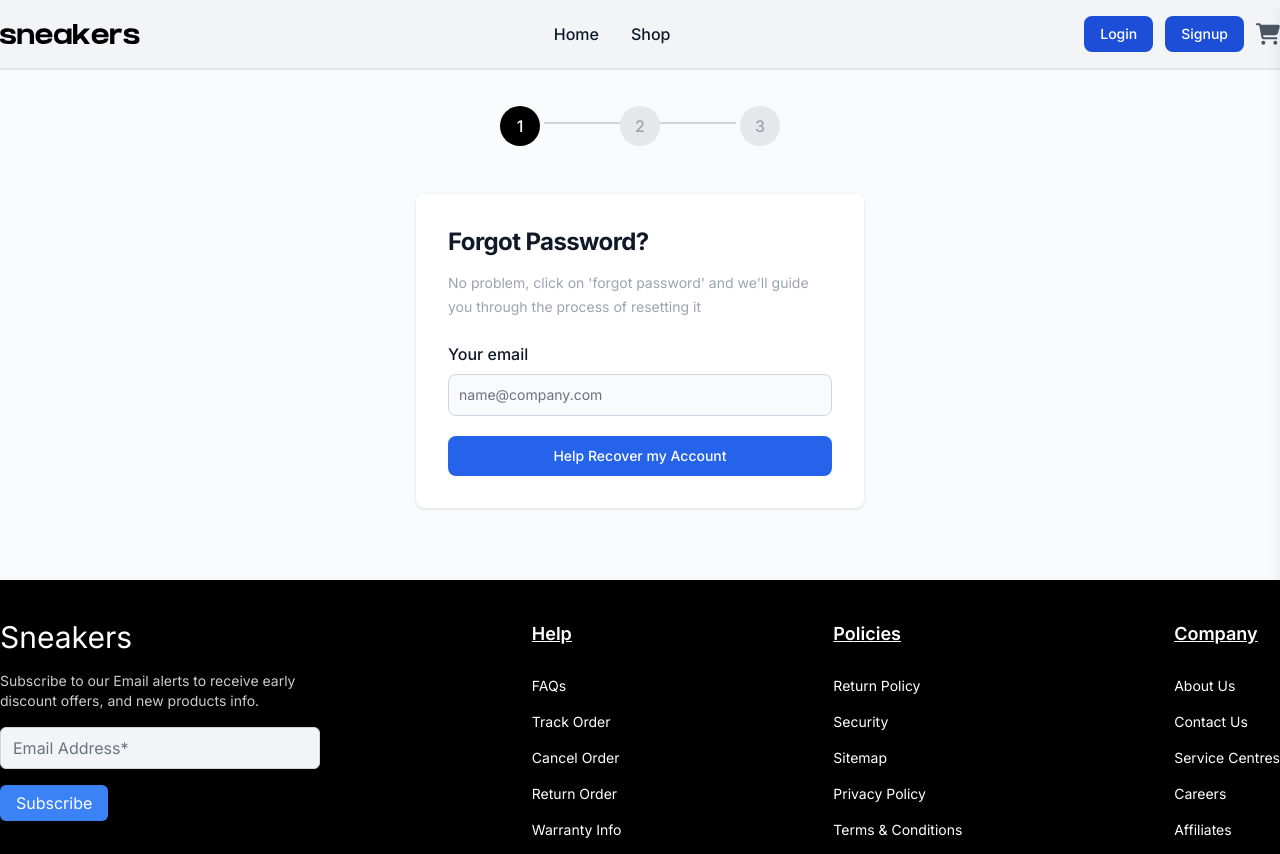
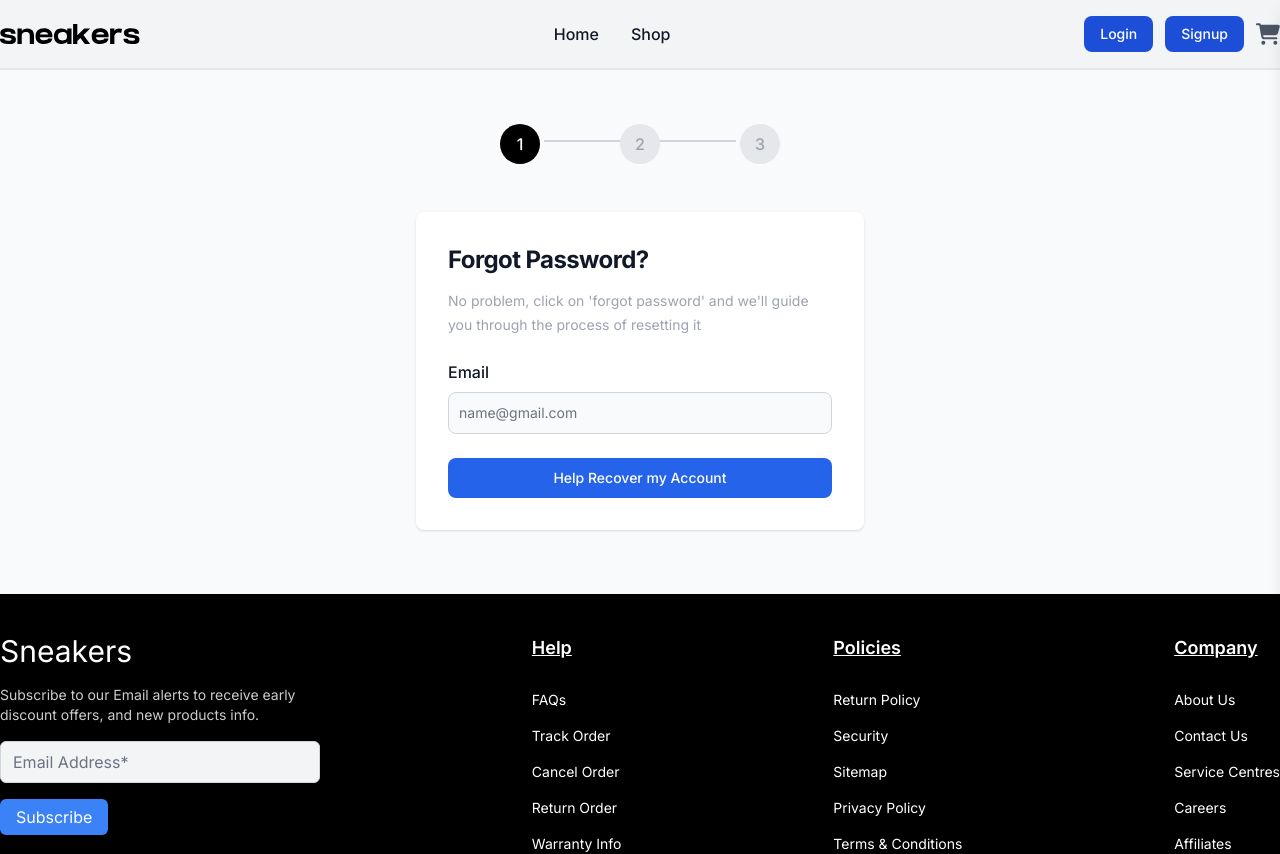
Before and after one commit to linushahs/ecommerce-site, a Next.js app: page /login/recovery/forgot-password in a window 1280 px wide. Shown: the top 854 px of the page. Built offline with nearby package versions, Linux system fonts and the light colour scheme.

Commit message:
Fixed forgot password and otp validation issues

```diff
--- a/src/app/(auth)/login/page.tsx
+++ b/src/app/(auth)/login/page.tsx
@@ -35,8 +35,7 @@ function LoginPage() {
   };
 
   if (isError) {
-    console.log(error);
-    toast.error((error as any).detail || "");
+    toast.error((error as any).data.detail || "");
   }
 
   return (
--- a/src/app/(auth)/login/recovery/forgot-password/page.tsx
+++ b/src/app/(auth)/login/recovery/forgot-password/page.tsx
@@ -1,33 +1,30 @@
 "use client";
-import React from "react";
 
-import { useLoginMutation } from "@/redux/api/authSlice.api";
-import { LoginFormInputs, loginSchema } from "@/schemas/auth.schema";
+import Stepper from "@/components/common/Stepper";
+import { CustomInput } from "@/components/form";
+import { useRequestPwResetMutation } from "@/redux/api/authSlice.api";
+import { ForgotPwInput, forgotPwSchema } from "@/schemas/auth.schema";
 import { zodResolver } from "@hookform/resolvers/zod";
-import Link from "next/link";
 import { SubmitHandler, useForm } from "react-hook-form";
 import { toast } from "sonner";
-import { twMerge } from "tailwind-merge";
-import Stepper from "@/components/common/Stepper";
-import { VERIFY } from "@/constants/routes";
 
 function ForgotPasswordPage() {
   const {
     register,
     handleSubmit,
     formState: { errors },
-  } = useForm<LoginFormInputs>({
-    resolver: zodResolver(loginSchema),
+  } = useForm<ForgotPwInput>({
+    resolver: zodResolver(forgotPwSchema),
   });
 
-  const [login, { data: loginResponse, error, isError, isLoading }] =
-    useLoginMutation();
+  const [reqPwResetMutation, { data, error, isError, isLoading }] =
+    useRequestPwResetMutation();
 
-  const onSubmit: SubmitHandler<LoginFormInputs> = async (data) => {
+  const onSubmit: SubmitHandler<ForgotPwInput> = async (data) => {
     try {
       console.log(data);
       // Perform login mutation
-      await login(data);
+      await reqPwResetMutation(data);
       // Handle successful login
     } catch (error) {
       // Handle login error
@@ -35,8 +32,12 @@ function ForgotPasswordPage() {
     }
   };
 
+  if (isError) {
+    toast.error((error as any).data.detail || "");
+  }
+
   return (
-    <section className="py-10 bg-gray-50">
+    <section className="pt-2 pb-8 bg-gray-50">
       <Stepper current={1} />
 
       <div className=" py-8 dark:bg-gray-900">
@@ -56,39 +57,20 @@ function ForgotPasswordPage() {
                 onSubmit={handleSubmit(onSubmit)}
               >
                 {/* email box */}
-                <div className="mb-5">
-                  <label
-                    htmlFor="email"
-                    className="block mb-2 font-medium text-gray-900 dark:text-white"
-                  >
-                    Your email
-                  </label>
-                  <input
-                    required
-                    type="text"
-                    {...register("email", { required: true })}
-                    className={twMerge(
-                      "bg-gray-50 border border-gray-300 text-gray-900 sm:text-sm rounded-lg focus:ring-primary-600  block w-full p-2.5 dark:bg-gray-700 dark:border-gray-600 dark:placeholder-gray-400 dark:text-white dark:focus:ring-blue-500 ",
-                      errors.email &&
-                        "border-red-500 focus:ring-red-500 focus:border-0"
-                    )}
-                    placeholder="name@company.com"
+                <CustomInput
+                  name="email"
+                  register={register}
+                  errors={errors}
+                  label="Email"
+                  placeholder="name@gmail.com"
                 />
-                  {errors.email && (
-                    <span className="text-sm  text-red-500">
-                      {errors.email.message}
-                    </span>
-                  )}
-                </div>
                 {/* Submit  */}
-                <Link href={VERIFY}>
                 <button
                   type="submit"
                   className="w-full text-white bg-primary-600 hover:bg-primary-700 focus:ring-4 focus:outline-none focus:ring-primary-300 font-medium rounded-lg text-sm px-5 py-2.5 text-center dark:bg-primary-600 dark:hover:bg-primary-700 dark:focus:ring-primary-800"
                 >
                   Help Recover my Account
                 </button>
-                </Link>
               </form>
             </div>
           </div>
--- a/src/app/(auth)/login/recovery/verify/page.tsx
+++ b/src/app/(auth)/login/recovery/verify/page.tsx
@@ -1,11 +1,20 @@
 "use client";
-import React, { useState, useEffect, useRef, ChangeEvent } from "react";
+
+import React, {
+  useState,
+  useEffect,
+  useRef,
+  ChangeEvent,
+  KeyboardEvent,
+} from "react";
 import Stepper from "@/components/common/Stepper";
 
 function VerifyPage() {
-  const [otp, setOtp] = useState(["", "", "", "", "", ""]);
-  const [timer, setTimer] = useState(60); // Timer in seconds
-  const inputRefs = useRef<HTMLInputElement>(null);
+  const [otp, setOtp] = useState<string[]>(["", "", "", "", "", ""]);
+  const [timer, setTimer] = useState<number>(60); // Timer in seconds
+  const inputRefs = useRef<HTMLInputElement[] | null[]>(
+    Array.from({ length: 6 }, () => null)
+  );
 
   const otpLength = 6;
 
@@ -13,11 +22,24 @@ function VerifyPage() {
     const newOtp = [...otp];
     newOtp[index] = e.target.value;
 
-    if (e.target.value !== "" && index < otpLength - 1) {
-      inputRefs.current && (inputRefs.current as any).focus();
+    if (e.target.value.length >= 1 && index < otpLength - 1) {
+      inputRefs.current[index + 1]?.focus();
     }
 
     setOtp(newOtp);
+  };
+
+  const handleRemoveInput = (
+    e: KeyboardEvent<HTMLInputElement>,
+    index: number
+  ) => {
+    if (
+      (e.target as HTMLInputElement).value === "" &&
+      index > 0 &&
+      (e.code === "Backspace" || e.key === "Backspace")
+    ) {
+      inputRefs.current[index - 1]?.focus();
+    }
   };
 
   useEffect(() => {
@@ -30,7 +52,7 @@ function VerifyPage() {
   }, []);
 
   return (
-    <section className="py-10 bg-gray-50 ">
+    <section className="pt-2 pb-8 bg-gray-50 ">
       <Stepper current={2} />
       <div className="py-6 flex items-center justify-center ">
         <div className="bg-white p-8 rounded-lg shadow-md w-[450px]">
@@ -44,11 +66,12 @@ function VerifyPage() {
             {Array.from({ length: otpLength }, (_, index) => (
               <input
                 key={index}
-                type="number"
+                type="text" // Use type="text" to allow numeric characters only
                 id={`otp-input-${index}`}
-                ref={inputRefs}
+                ref={(el) => ((inputRefs.current[index] as any) = el)}
                 value={otp[index]}
                 onChange={(e) => handleChange(e, index)}
+                onKeyDown={(e) => handleRemoveInput(e, index)}
                 maxLength={1}
                 className="w-12 h-12 text-3xl border-2 border-gray-300 rounded-md text-center"
               />
--- a/src/app/globals.css
+++ b/src/app/globals.css
@@ -11,7 +11,7 @@
 
 @layer base {
   :root {
-    --navbar-height: 50px;
+    --navbar-height: 100px;
   }
 }
 
--- a/src/redux/api/authSlice.api.ts
+++ b/src/redux/api/authSlice.api.ts
@@ -47,10 +47,17 @@ export const authApi = createApi({
                 method: "POST",
                 body
             })
+        }),
+        requestPwReset: builder.mutation({
+            query: (body) => ({
+                url: "/auth/request-password-reset/",
+                method: "POST",
+                body
+            })
         })
     }),
 })
 
 // Export hooks for usage in function components, which are
 // auto-generated based on the defined endpoints
-export const { useLoginMutation, useRegisterMutation, useValidateOtpMutation, useGenerateOtpMutation } = authApi
+export const { useLoginMutation, useRegisterMutation, useValidateOtpMutation, useGenerateOtpMutation, useRequestPwResetMutation } = authApi
--- a/src/schemas/auth.schema.ts
+++ b/src/schemas/auth.schema.ts
@@ -2,18 +2,24 @@ import * as z from "zod";
 
 // Define the form schema using zod
 const loginSchema = z.object({
-    email: z.string({ required_error: "Email is required" }).email("Invalid email format"),
-    password: z.string({ required_error: "Password is required" }).min(8, "Password must be at least 8 characters"),
+    email: z.string().min(1, "Email is required").email("Invalid email format"),
+    password: z.string().min(1, "Password is required").min(8, "Password must be at least 8 characters"),
 });
 
 const signupSchema = z.object({
-    fullName: z.string({ required_error: "Email is required" }).min(8, "Fullname must be 8 characters long"),
-    email: z.string({ required_error: "Email is required" }).email("Invalid email format"),
-    password: z.string({ required_error: "Password is required" }).min(8, "Password must be at least 8 characters"),
+    fullName: z.string().min(1, "Fullname is required").min(8, "Fullname must be 8 characters long"),
+    email: z.string().min(1, "Email is required").email("Invalid email format"),
+    password: z.string().min(1, "Password is required").min(8, "Password must be at least 8 characters"),
 });
+
+const forgotPwSchema = z.object({
+    email: z.string().min(1, "Email is required").email("Invalid email format"),
+
+})
 
 type LoginFormInputs = z.infer<typeof loginSchema>;
 type RegisterFormInputs = z.infer<typeof signupSchema>;
+type ForgotPwInput = z.infer<typeof forgotPwSchema>;
 
-export { loginSchema, signupSchema }
-export type { LoginFormInputs, RegisterFormInputs }
+export { loginSchema, signupSchema, forgotPwSchema }
+export type { LoginFormInputs, RegisterFormInputs, ForgotPwInput }
```
Lines whose indentation alone changed are shown as unchanged.
